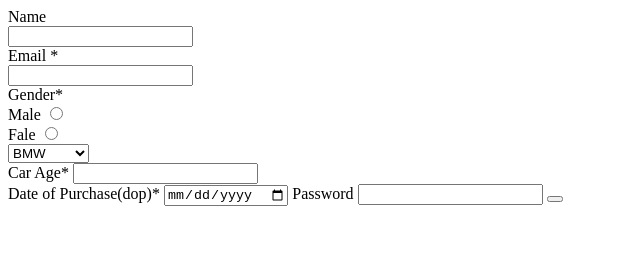
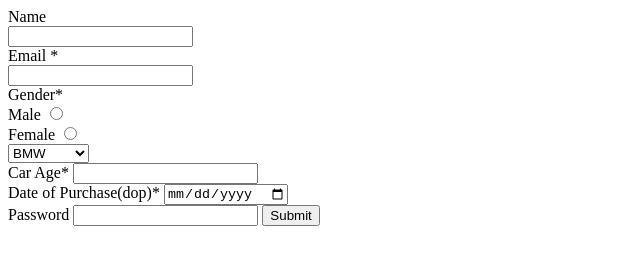
Before and after one commit to acciojob/car-insurance-form-KasturiS899, a website: page main.html in a window 1280 px wide. Shown: the whole page, without its empty margins (0-640 px from the left). Drawn offline with Linux system fonts and the light colour scheme.

Commit message:
created a submission

```diff
--- a/main.html
+++ b/main.html
@@ -18,7 +18,7 @@
 	<lable for="gender">Gender*</lable><br>
 	<label for="gender">Male</label>
 	<input type="radio" id="gender" name="gender" required><br>
-	<label for="gender">Fale</label>
+	<label for="gender">Female</label>
 	<input type="radio" id="gender" name="gender" required><br>
 
 	<select id="cars" name="cars" >
@@ -31,12 +31,12 @@
 	<input type ="text" id="carage" name="carage"><br>
 
 	<label for="dop">Date of Purchase(dop)*</label>
-	<input type="date" id="dob" name="dob">
+	<input type="date" id="dob" name="dob"><br>
 
 	<label for ="password">Password</label>
 	<input type="password" id="password" name="password">
 
-	<button type="submit" id="submit" name="submit" ></button>
+	<button type="submit" id="submit" name="submit">Submit</button>
 	</form>
     <script type="text/javascript" src="./script.js">
 </script>
```
